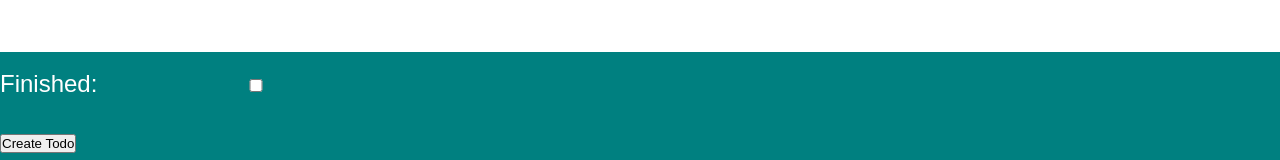
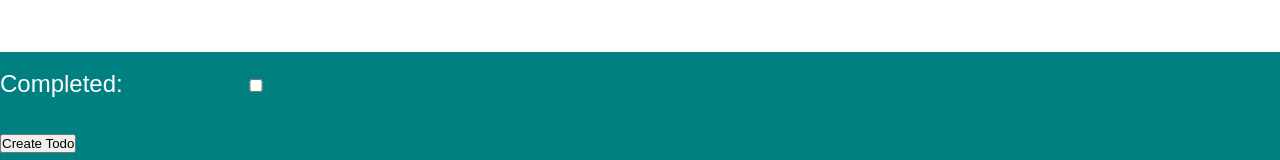
Before and after one commit to dimitaracev/ToDo, an Angular app: page /createtodo in a window 1280 px wide. Shown: the part 378-538 px from the top of the page. Built offline with nearby package versions, Linux system fonts and the light colour scheme.

Commit message:
renamed finished to completed

```diff
--- a/src/app/components/createtodo/createtodo.component.html
+++ b/src/app/components/createtodo/createtodo.component.html
@@ -22,7 +22,7 @@
   </div>
   <br />
   <div>
-    <span>Finished: </span>
+    <span>Completed: </span>
     <input type="checkbox" name="state" [(ngModel)]="TodoObject.State" />
   </div>
   <br />
--- a/src/app/components/todo/todo.component.html
+++ b/src/app/components/todo/todo.component.html
@@ -19,7 +19,7 @@
   </div>
   <br />
   <div>
-    <span>Finished: </span>
+    <span>Completed: </span>
     <input type="checkbox" name="state" [(ngModel)]="Todo.State" />
   </div>
   <br />
--- a/src/app/components/todoitem/todoitem.component.css
+++ b/src/app/components/todoitem/todoitem.component.css
@@ -1,4 +1,4 @@
-.finished {
+.Completed {
   text-decoration: line-through;
 }
 
--- a/src/app/components/todoitem/todoitem.component.html
+++ b/src/app/components/todoitem/todoitem.component.html
@@ -1,6 +1,6 @@
 <div>
   <span (click)="GotoTodo()"
-    ><p class="pTitle" [class.finished]="Todo.State">{{ Todo.Title }}</p></span
+    ><p class="pTitle" [class.Completed]="Todo.State">{{ Todo.Title }}</p></span
   >
   <span class="spanRemove" (click)="RemoveTodo()">Remove</span>
 </div>
--- a/src/app/components/todolist/todolist.component.html
+++ b/src/app/components/todolist/todolist.component.html
@@ -3,10 +3,10 @@
   <br />
   <span>Filter by state: </span>
   <div>
-    <span>Not Finished </span
+    <span>Not Completed </span
     ><input type="radio" name="state" [(ngModel)]="FilterState" value="0" />
     <br />
-    <span>Finished </span
+    <span>Completed </span
     ><input type="radio" name="state" value="1" [(ngModel)]="FilterState" />
     <br />
     <span>All </span
```
